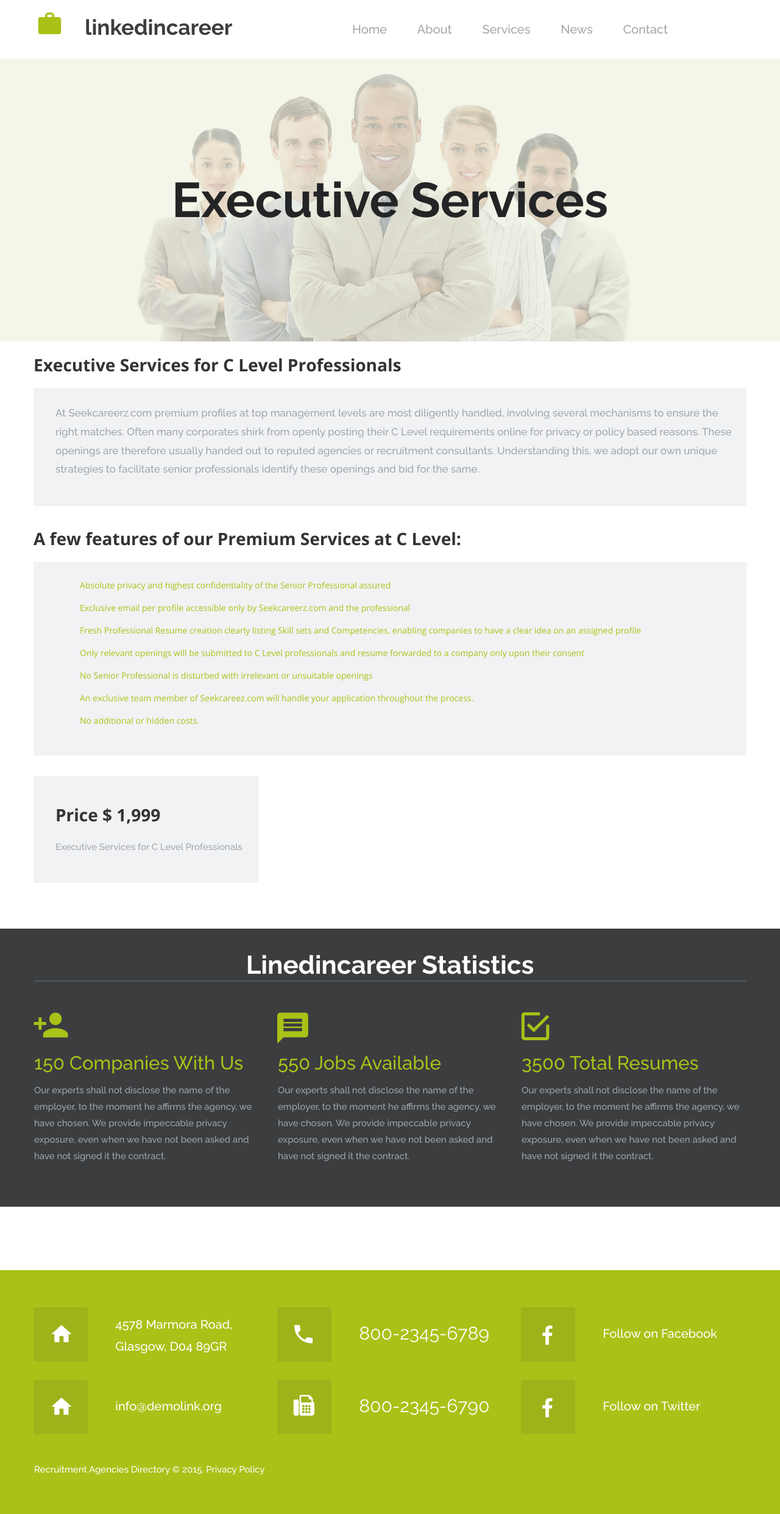
After one commit to omkarvijay6/linkedincareer, a Django app: template career_site/templates/executive_service.html in a window 1280 px wide. The commit adds this page. Shown: the whole page at 61% size. Run offline with Django 3.2, Linux system fonts and the light colour scheme; the template is opened without the code that fills it, so the values that code supplies are empty; parts of the project's set-up code (start-up, migrations or seed data) failed here and were passed over; some libraries are stand-ins or nearby versions; some web fonts are replaced.

Commit message:
executive services templates and refactor

```diff
--- /dev/null
+++ b/career_site/templates/executive_service.html
@@ -0,0 +1,90 @@
+{% extends 'right_connect.html' %}
+{% load staticfiles %}
+{% block title%}Executive Services{% endblock %}
+
+{% block slider_title %} Executive Services {% endblock %}
+
+{% block service_heading_1 %}Executive Services for C Level Professionals{% endblock%}
+
+{% block service_content_1 %}
+At Seekcareerz.com premium profiles at top management levels are most diligently handled, involving several mechanisms to ensure the right matches.
+Often many corporates shirk from openly posting their C Level requirements online for privacy or policy based reasons.
+These openings are therefore usually handed out to reputed agencies or recruitment consultants.
+Understanding this, we adopt our own unique strategies to facilitate senior professionals identify these openings and bid for the same.
+{% endblock %}
+
+{% block extra_service_heading %}
+<div class="moto-widget moto-widgetRight Connect:ght Connect:ow row-fixed" data-widget="row">
+    <div class="container-fluid">
+        <div class="row">
+            <div class="moto-cell col-sm-8" data-container="container">
+                <h1> A few features of our Premium Services at C Level: </h1>
+            </div>
+        </div>
+    </div>
+</div>
+{% endblock %}
+
+{% block extra_service_content %}
+<div class="moto-widget moto-widget-row row-fixed" data-widget="row">
+    <div class="container-fluid">
+        <div class="row">
+            <div class="moto-cell col-sm-12" data-container="container">
+                <div data-css-name="moto-container_content_55e42abb"
+                     class="moto-widget moto-widget-container moto-container_content_55e42abb"
+                     data-widget="container" data-container="container">
+                    <div data-animation="fadeIn"
+                         class="moto-widget moto-widget-text moto-preset-default                               wow fadeIn moto-spacing-top-medium moto-spacing-right-auto moto-spacing-bottom-medium moto-spacing-left-medium"
+                         data-widget="text" data-preset="default" data-spacing="mamm">
+                        <div class="moto-widget-text-content moto-widget-text-editable">
+                            <ul>
+                                <li>Absolute privacy and highest confidentiality of the Senior Professional assured</li>
+                                <li>Exclusive email per profile accessible only by Seekcareerz.com and the
+                                    professional
+                                </li>
+                                <li>Fresh Professional Resume creation clearly listing Skill sets and Competencies,
+                                    enabling companies to have a clear idea on an assigned profile
+                                </li>
+                                <li>Only relevant openings will be submitted to C Level professionals and resume
+                                    forwarded to a company only upon their consent
+                                </li>
+                                <li>No Senior Professional is disturbed with irrelevant or unsuitable openings</li>
+                                <li> An exclusive team member of Seekcareez.com will handle your application throughout
+                                    the process.
+                                </li>
+                                <li>No additional or hidden costs.</li>
+                            </ul>
+                        </div>
+                    </div>
+                </div>
+            </div>
+        </div>
+    </div>
+</div>
+{% endblock %}
+
+
+{% block service_heading_2 %}{% endblock %}
+{% block service_content_2_1 %}
+<div class="row">
+    <div class="moto-cell col-sm-4" data-container="container">
+        <div data-css-name="moto-container_content_55e42abb"
+             class="moto-widget moto-widget-container moto-container_content_55e42abb"
+             data-widget="container" data-container="container">
+            <div data-animation="fadeIn"
+                 class="moto-widget moto-widget-text moto-preset-default                               wow fadeIn moto-spacing-top-medium moto-spacing-right-auto moto-spacing-bottom-medium moto-spacing-left-medium"
+                 data-widget="text" data-preset="default" data-spacing="mamm">
+                <div class="moto-widget-text-content moto-widget-text-editable">
+                    <h1> Price $ 1,999 </h1>
+
+                    <p class="moto-text_system_10">
+                        Executive Services for C Level Professionals
+                        <br>
+                    </p>
+                </div>
+            </div>
+        </div>
+    </div>
+</div>
+{% endblock %}
+{% block service_content_2_2 %}{% endblock %}
--- a/career_site/templates/right_connect.html
+++ b/career_site/templates/right_connect.html
@@ -21,7 +21,7 @@
     <div class="moto-widget moto-widgetRight Connect:ght Connect:ow row-fixed" data-widget="row">
         <div class="container-fluid">
                 <div class="row">
-                    <div class="moto-cell col-sm-6" data-container="container">
+                    <div class="moto-cell col-sm-8" data-container="container">
                             <h1>{% block service_heading_1 %}Right Connect{% endblock%}</h1>
                     </div>
                 </div>
--- a/career_site/urls.py
+++ b/career_site/urls.py
@@ -1,6 +1,6 @@
 from django.conf.urls import url
 
-from views import index, about, services, news, contact, right_connect, professional_resume
+from views import index, about, services, news, contact, right_connect, professional_resume, executive_service
 
 urlpatterns = [
     url(r'^$', index, name='index'),
@@ -10,4 +10,5 @@
     url(r'^contact/', contact, name='contact'),
     url(r'^right-connect/', right_connect, name='right_connect'),
     url(r'^professional-resume/', professional_resume, name='professional_resume'),
+    url(r'^executive-level-services/', executive_service, name='executive_service'),
 ]
--- a/templates/base.html
+++ b/templates/base.html
@@ -118,7 +118,7 @@
                                                    class="moto-widget-menu-link moto-widget-menu-link-level-2 moto-link">Professional Resume</a>
                                             </li>
                                             <li class="moto-widget-menu-item">
-                                                <a href="/events/" data-action="page"
+                                                <a href="{% url 'executive_service' %}" data-action="page"
                                                    class="moto-widget-menu-link moto-widget-menu-link-level-2 moto-link">Executive Level Services</a>
                                             </li>
                                             <li class="moto-widget-menu-item">
```
Also changed, not shown: career_site/views.py (+10 -2 lines).
